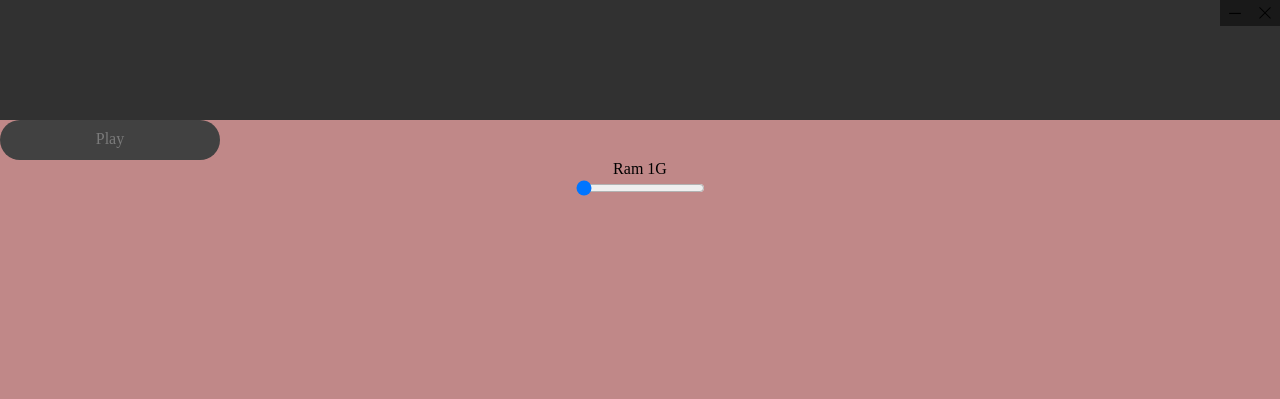
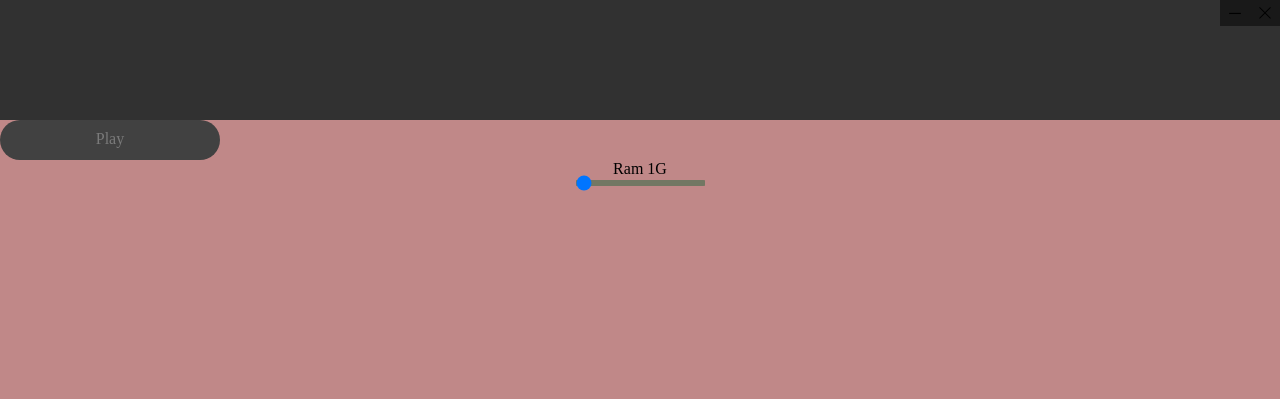
Before and after one commit to luuxis/Selvania-Launcher, a PHP site: page /panels/home.html in a window 1280 px wide. Shown: the top 399 px of the page. Run offline with PHP 8.4, Linux system fonts and the light colour scheme.

Commit message:
ram finish

```diff
--- a/app/assets/css/panels/home.css
+++ b/app/assets/css/panels/home.css
@@ -43,6 +43,14 @@
     border-radius: 5%;
     background: rgba(255, 255, 255, 0.295);
 }
+.ram {
+    -webkit-appearance: none;
+    height: 2%;
+    background: #1c633a79;
+    border-radius: 5%;
+    outline: none;
+}
+
 
 .bottom{
     font-size: 80%;
--- a/app/assets/js/panels/home.js
+++ b/app/assets/js/panels/home.js
@@ -3,6 +3,13 @@ const { MCLaunch, MCAuth } = require('emc-core-luuxis');
 const dataDirectory = process.env.APPDATA || (process.platform == 'darwin' ? process.env.HOME + '/Library/Application Support' : process.env.HOME)
 const launcher = new MCLaunch;
 require('nw.gui').Window.get().showDevTools();
+
+function ram() {
+    document.querySelector('.ram').onchange = function() {
+        document.getElementById("ram-text").innerHTML = "Ram " + this.value + "G";
+    }
+}
+
 
 config.info().then(config => {
     status_server.query({
@@ -23,6 +30,7 @@ function play(){
     config.config().then(config => {
         if (auth.isLogged()){
             document.querySelector(".play-btn").disabled = true;
+            const max_ram = document.getElementById("ram").value
 
 
 
@@ -37,8 +45,8 @@ function play(){
                     forge: config.forge_version,
                     checkFiles: true,
                     memory: {
-                        max: max_ram,
-                        min: min_ram
+                        max: max_ram + "G",
+                        min: "1G"
                     }
                 }
                 launcher.launch(opts);
--- a/app/panels/home.html
+++ b/app/panels/home.html
@@ -19,9 +19,9 @@
             <div class="centre-top">
                 <div class="play-btn" id="play-btn" onclick="play()">Play</div>
 
-            <label class="ram-min-label" for="formControlRange">Ram 1G</label>
+            <label class="ram-text" id="ram-text">Ram 1G</label>
             <br>
-            <input type="range" id="formControlRange" min="1" max="10" step="1" value="1">
+            <input type="range" onclick="ram()" class="ram" id="ram" min="1" max="10" step="1" value="1">
 
             </div>
 
```
